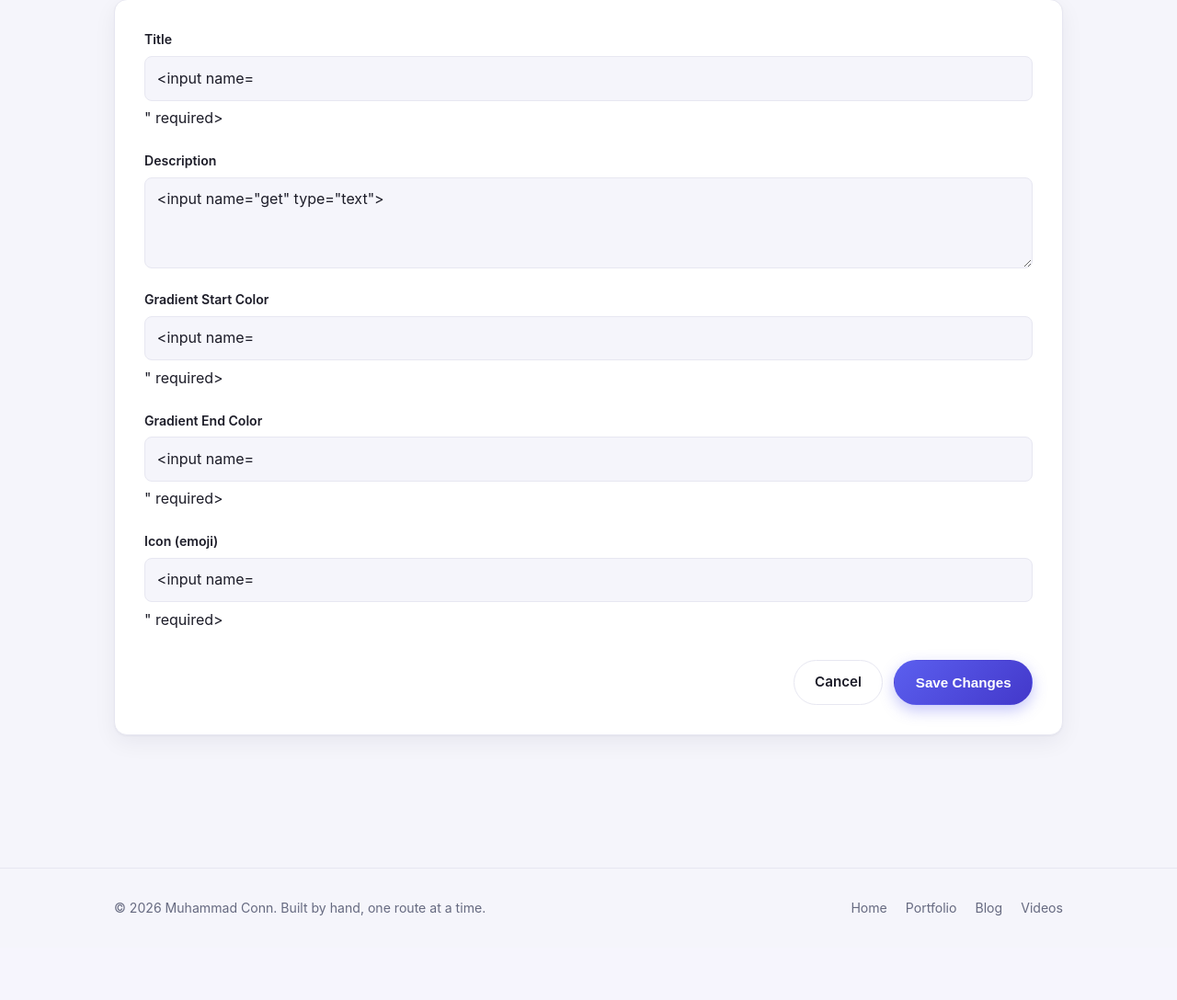
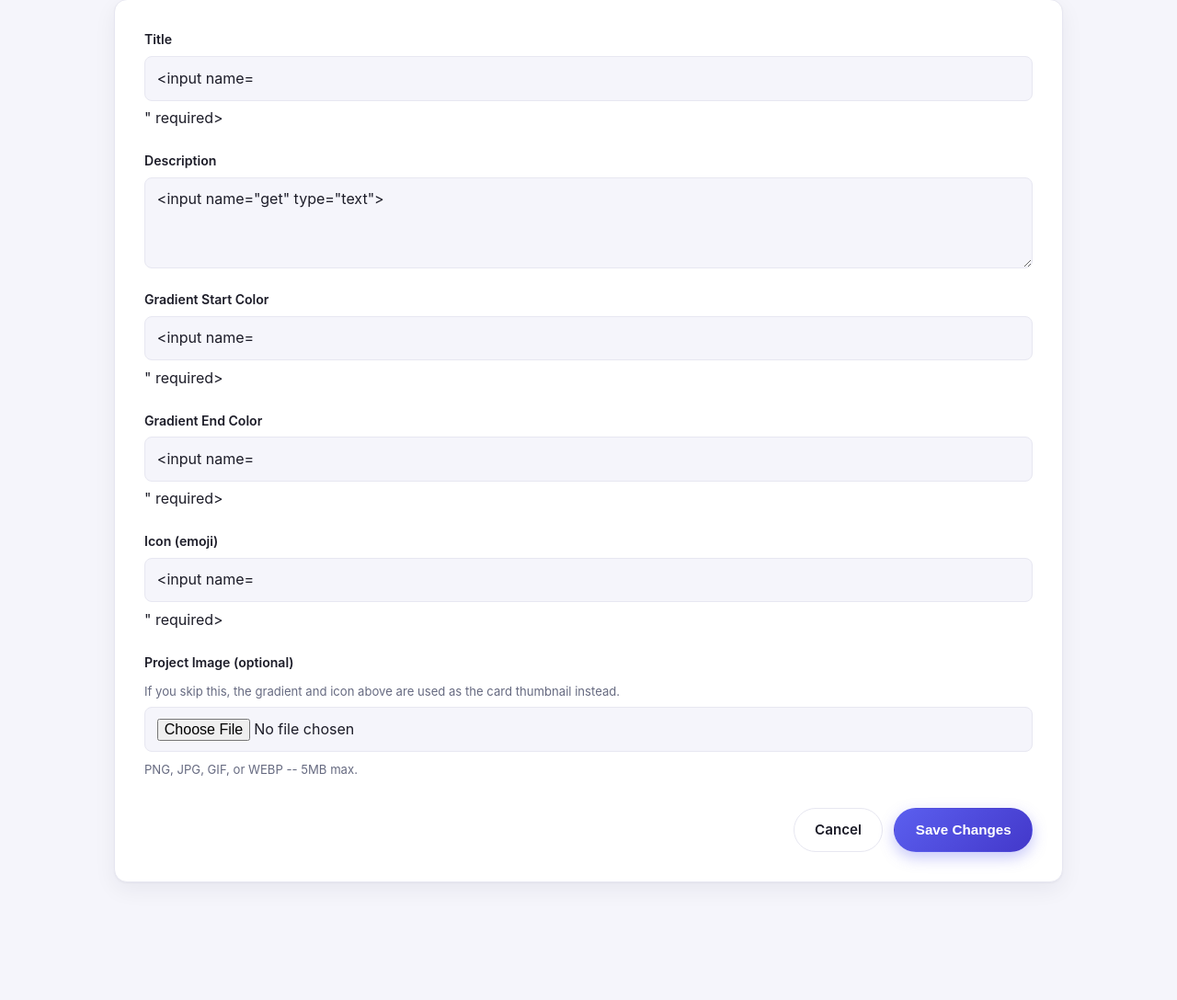
Before and after one commit to pycoder08/personal-website, a Flask app: template templates/portfolio_form.html in a window 1280 px wide. Shown: the part 311-1399 px from the top of the page at 92% size. Before the commit the page ends 1307 px from the top, so only its background shows below. Run offline with Flask 3, Linux system fonts and the light colour scheme; the template is opened without the code that fills it: most values are stand-ins (such as "Sample title", 1, 10 or a date in 2020); form fields are guessed from the names that the template uses.

Commit message:
Add portfolio image upload support with gradient fallback
Portfolio items can now have a real uploaded screenshot instead of the
CSS-gradient/emoji placeholder. Adds a nullable image_filename column to
portfolio_items; when null, the existing gradient+icon card rendering is
unchanged (so old rows and skipped uploads still look right).

- backend/app.py: /portfolio/new and /portfolio/<id>/edit accept an
  optional multipart image upload. Validates the extension against an
  allowlist (.png/.jpg/.jpeg/.gif/.webp) using the real extension, not the
  client-supplied MIME type; enforces a 5MB cap via MAX_CONTENT_LENGTH
  with a friendly 413 page instead of a raw error; saves uploads under a
  generated uuid4 filename (via secure_filename first) to
  static/images/portfolio/ to avoid collisions and path traversal. Editing
  with a new file deletes the old one; deleting a portfolio item deletes
  its image file too.
- backend/init_db.py: adds the image_filename column (nullable, so seed
  data is unaffected).
- templates/portfolio_form.html: file input, multipart/form-data enctype,
  shows the current image when editing.
- templates/portfolio.html, templates/index.html: render <img> when
  image_filename is set, otherwise unchanged gradient+icon markup.
- static/css/style.css: .thumb-img sizes the <img> to match the existing
  .thumb gradient thumbnail (150px height, cover, matching radius).
- static/images/portfolio/.gitkeep so git tracks the (real, non-ignored)
  upload folder before any image exists.
- AGENTS.md, SUMMARY.md: document the new column and upload rules.

Verified: fresh init_db.py seeds 9 portfolio items with null
image_filename rendering via the gradient fallback; uploaded a real PNG
through /portfolio/new and confirmed it saves and renders as <img>;
edited it with a new file and confirmed the old file is deleted; deleted
the item and confirmed its image file is removed from disk; a .txt file
(including one with a spoofed image/png Content-Type) is rejected with a
friendly form error and no crash; a >5MB upload hits the 413 page; all
write routes still 401 without credentials.

Co-Authored-By: Claude Sonnet 5 <noreply@anthropic.com>

```diff
--- a/backend/app.py
+++ b/backend/app.py
@@ -12,10 +12,12 @@ you launch it from.
 
 import os
 import secrets
+import uuid
 from datetime import datetime
 from functools import wraps
 
 from flask import Flask, Response, abort, redirect, render_template, request, url_for
+from werkzeug.utils import secure_filename
 
 from db import get_db_connection
 
@@ -27,6 +29,47 @@ app = Flask(
     template_folder=os.path.join(PROJECT_ROOT, "templates"),
     static_folder=os.path.join(PROJECT_ROOT, "static"),
 )
+
+# ---------------------------------------------------------------------------
+# Portfolio image uploads: the only place in the app that accepts binary
+# file input. Uploaded files are saved under static/images/portfolio/ using
+# a freshly generated filename (never the client-supplied one) so there's
+# no path-traversal risk and no chance of two uploads colliding.
+# ---------------------------------------------------------------------------
+PORTFOLIO_IMAGE_DIR = os.path.join(PROJECT_ROOT, "static", "images", "portfolio")
+ALLOWED_IMAGE_EXTENSIONS = {".png", ".jpg", ".jpeg", ".gif", ".webp"}
+MAX_IMAGE_SIZE_BYTES = 5 * 1024 * 1024  # 5 MB
+
+# Flask/Werkzeug reject any request whose body exceeds this before the view
+# function even runs, raising a 413 that's handled by the errorhandler below.
+app.config["MAX_CONTENT_LENGTH"] = MAX_IMAGE_SIZE_BYTES
+
+
+def _has_allowed_image_extension(filename):
+    """Real allowlist check against the actual file extension -- never trust
+    a client-supplied Content-Type/MIME header for this."""
+    ext = os.path.splitext(filename)[1].lower()
+    return ext in ALLOWED_IMAGE_EXTENSIONS
+
+
+def save_portfolio_image(file_storage):
+    """Save an uploaded portfolio image under a safe, collision-proof name
+    and return just the filename (what gets stored in the database)."""
+    os.makedirs(PORTFOLIO_IMAGE_DIR, exist_ok=True)
+    safe_original = secure_filename(file_storage.filename)
+    ext = os.path.splitext(safe_original)[1].lower()
+    generated_name = f"{uuid.uuid4().hex}{ext}"
+    file_storage.save(os.path.join(PORTFOLIO_IMAGE_DIR, generated_name))
+    return generated_name
+
+
+def delete_portfolio_image(filename):
+    """Remove a previously-uploaded portfolio image from disk, if present."""
+    if not filename:
+        return
+    path = os.path.join(PORTFOLIO_IMAGE_DIR, filename)
+    if os.path.isfile(path):
+        os.remove(path)
 
 # ---------------------------------------------------------------------------
 # Auth: this is a single-owner personal site, so a full user/session system
@@ -179,23 +222,33 @@ def portfolio_new():
         color_start = request.form.get("color_start", "").strip()
         color_end = request.form.get("color_end", "").strip()
         icon = request.form.get("icon", "").strip()
+        image_file = request.files.get("image")
+        has_upload = image_file is not None and image_file.filename.strip() != ""
 
         error = None
         if not title or not description or not color_start or not color_end or not icon:
             error = "Please fill out every field before saving."
+        elif has_upload and not _has_allowed_image_extension(image_file.filename):
+            error = (
+                "That image type isn't supported -- please upload a "
+                ".png, .jpg, .jpeg, .gif, or .webp file (5MB max)."
+            )
 
         if error:
             return render_template(
                 "portfolio_form.html", error=error, form=request.form, item=None
             )
 
+        image_filename = save_portfolio_image(image_file) if has_upload else None
+
         connection = get_db_connection()
         connection.execute(
             """
-            INSERT INTO portfolio_items (title, description, color_start, color_end, icon)
-            VALUES (?, ?, ?, ?, ?)
+            INSERT INTO portfolio_items
+                (title, description, color_start, color_end, icon, image_filename)
+            VALUES (?, ?, ?, ?, ?, ?)
             """,
-            (title, description, color_start, color_end, icon),
+            (title, description, color_start, color_end, icon, image_filename),
         )
         connection.commit()
         connection.close()
@@ -221,10 +274,17 @@ def portfolio_edit(item_id):
         color_start = request.form.get("color_start", "").strip()
         color_end = request.form.get("color_end", "").strip()
         icon = request.form.get("icon", "").strip()
+        image_file = request.files.get("image")
+        has_upload = image_file is not None and image_file.filename.strip() != ""
 
         error = None
         if not title or not description or not color_start or not color_end or not icon:
             error = "Please fill out every field before saving."
+        elif has_upload and not _has_allowed_image_extension(image_file.filename):
+            error = (
+                "That image type isn't supported -- please upload a "
+                ".png, .jpg, .jpeg, .gif, or .webp file (5MB max)."
+            )
 
         if error:
             connection.close()
@@ -232,13 +292,18 @@ def portfolio_edit(item_id):
                 "portfolio_form.html", error=error, form=request.form, item=item
             )
 
+        image_filename = item["image_filename"]
+        if has_upload:
+            delete_portfolio_image(item["image_filename"])
+            image_filename = save_portfolio_image(image_file)
+
         connection.execute(
             """
             UPDATE portfolio_items
-            SET title = ?, description = ?, color_start = ?, color_end = ?, icon = ?
+            SET title = ?, description = ?, color_start = ?, color_end = ?, icon = ?, image_filename = ?
             WHERE id = ?
             """,
-            (title, description, color_start, color_end, icon, item_id),
+            (title, description, color_start, color_end, icon, image_filename, item_id),
         )
         connection.commit()
         connection.close()
@@ -259,9 +324,16 @@ def portfolio_edit(item_id):
 @require_auth
 def portfolio_delete(item_id):
     connection = get_db_connection()
+    item = connection.execute(
+        "SELECT image_filename FROM portfolio_items WHERE id = ?", (item_id,)
+    ).fetchone()
+    if item is None:
+        connection.close()
+        abort(404)
     connection.execute("DELETE FROM portfolio_items WHERE id = ?", (item_id,))
     connection.commit()
     connection.close()
+    delete_portfolio_image(item["image_filename"])
     return redirect(url_for("portfolio"))
 
 
@@ -438,5 +510,10 @@ def not_found(_error):
     return render_template("404.html"), 404
 
 
+@app.errorhandler(413)
+def file_too_large(_error):
+    return render_template("413.html"), 413
+
+
 if __name__ == "__main__":
     app.run(debug=True)
--- a/backend/init_db.py
+++ b/backend/init_db.py
@@ -269,7 +269,8 @@ def main():
             description TEXT NOT NULL,
             color_start TEXT NOT NULL,
             color_end TEXT NOT NULL,
-            icon TEXT NOT NULL
+            icon TEXT NOT NULL,
+            image_filename TEXT
         );
         """
     )
--- a/static/css/style.css
+++ b/static/css/style.css
@@ -380,6 +380,12 @@ code {
   filter: drop-shadow(0 2px 6px rgba(0, 0, 0, 0.2));
 }
 
+.thumb-img {
+  width: 100%;
+  object-fit: cover;
+  display: block;
+}
+
 /* =========================================================
    Blog list
    ========================================================= */
@@ -581,6 +587,22 @@ code {
   margin-top: 1.5rem;
 }
 
+.form-hint {
+  color: var(--muted);
+  font-size: 0.82rem;
+  margin: 0.2rem 0 0;
+}
+
+.current-image-preview {
+  margin-top: 0.3rem;
+}
+
+.current-image-preview .thumb-img {
+  height: 150px;
+  border-radius: var(--radius-sm);
+  border: 1px solid var(--border);
+}
+
 /* =========================================================
    Videos
    ========================================================= */
--- a/templates/index.html
+++ b/templates/index.html
@@ -37,9 +37,13 @@
     <div class="portfolio-grid">
       {% for item in featured_items %}
       <article class="card portfolio-card">
+        {% if item['image_filename'] %}
+        <img class="thumb thumb-img" src="{{ url_for('static', filename='images/portfolio/' + item['image_filename']) }}" alt="{{ item['title'] }} screenshot">
+        {% else %}
         <div class="thumb" style="background: linear-gradient(135deg, {{ item['color_start'] }}, {{ item['color_end'] }});">
           <span class="thumb-icon">{{ item['icon'] }}</span>
         </div>
+        {% endif %}
         <div class="card-body">
           <h3>{{ item['title'] }}</h3>
           <p>{{ item['description'] }}</p>
--- a/templates/portfolio.html
+++ b/templates/portfolio.html
@@ -17,9 +17,13 @@
     <div class="portfolio-grid">
       {% for item in items %}
       <article class="card portfolio-card">
+        {% if item['image_filename'] %}
+        <img class="thumb thumb-img" src="{{ url_for('static', filename='images/portfolio/' + item['image_filename']) }}" alt="{{ item['title'] }} screenshot">
+        {% else %}
         <div class="thumb" style="background: linear-gradient(135deg, {{ item['color_start'] }}, {{ item['color_end'] }});">
           <span class="thumb-icon">{{ item['icon'] }}</span>
         </div>
+        {% endif %}
         <div class="card-body">
           <h3>{{ item['title'] }}</h3>
           <p>{{ item['description'] }}</p>
--- a/templates/portfolio_form.html
+++ b/templates/portfolio_form.html
@@ -21,7 +21,7 @@
     <div class="form-error">{{ error }}</div>
     {% endif %}
 
-    <form class="post-form" method="POST" action="{{ url_for('portfolio_edit', item_id=item['id']) if item else url_for('portfolio_new') }}">
+    <form class="post-form" method="POST" action="{{ url_for('portfolio_edit', item_id=item['id']) if item else url_for('portfolio_new') }}" enctype="multipart/form-data">
       <label for="title">Title</label>
       <input type="text" id="title" name="title" placeholder="Project name" value="{{ form.get('title', '') if form else '' }}" required>
 
@@ -37,6 +37,18 @@
       <label for="icon">Icon (emoji)</label>
       <input type="text" id="icon" name="icon" placeholder="e.g. 🌐" value="{{ form.get('icon', '') if form else '' }}" required>
 
+      <label for="image">Project Image (optional)</label>
+      {% if item and item['image_filename'] %}
+      <div class="current-image-preview">
+        <img class="thumb-img" src="{{ url_for('static', filename='images/portfolio/' + item['image_filename']) }}" alt="Current image for {{ item['title'] }}">
+      </div>
+      <p class="form-hint">Currently using the image above. Upload a new file to replace it, or leave this blank to keep it.</p>
+      {% else %}
+      <p class="form-hint">If you skip this, the gradient and icon above are used as the card thumbnail instead.</p>
+      {% endif %}
+      <input type="file" id="image" name="image" accept=".png,.jpg,.jpeg,.gif,.webp,image/png,image/jpeg,image/gif,image/webp">
+      <p class="form-hint">PNG, JPG, GIF, or WEBP -- 5MB max.</p>
+
       <div class="form-actions">
         <a class="btn btn-ghost" href="{{ url_for('portfolio') }}">Cancel</a>
         <button class="btn btn-primary" type="submit">{{ 'Save Changes' if item else 'Add Project' }}</button>
```
Also changed, not shown: AGENTS.md (+37 -2 lines), SUMMARY.md (+37 -8 lines), templates/413.html (added, +15 -0 lines), 1 other file.
